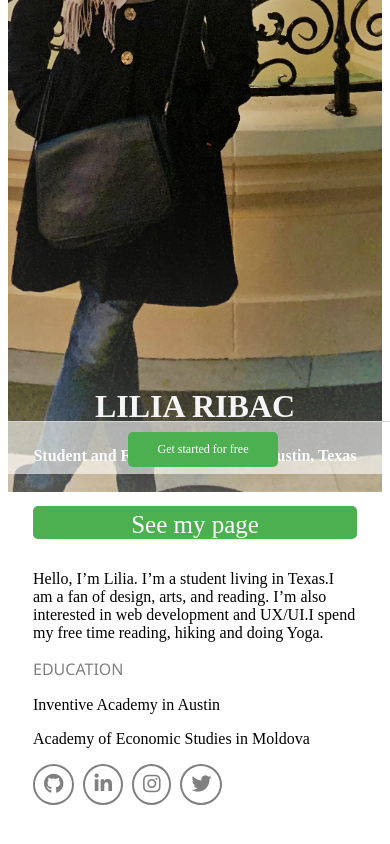
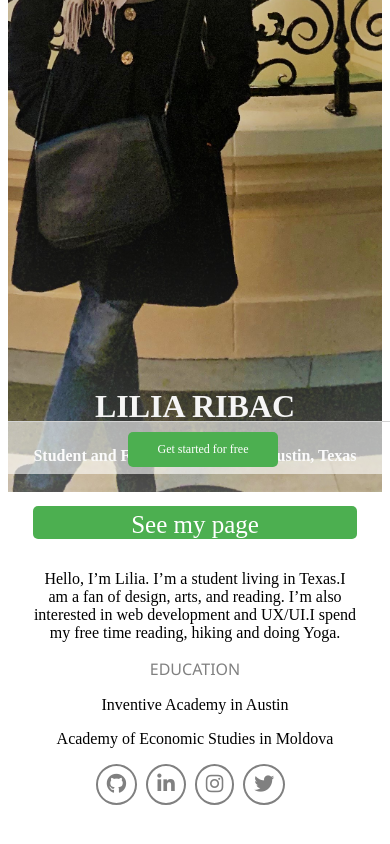
Before and after one commit to LiliaRibac/Responsive-Profile-Site, a plain HTML site: page index.html in a window 390 px wide. Shown: the part 370-1214 px from the top of the page. Drawn offline with Linux system fonts and the light colour scheme.

Commit message:
aline text in  center

```diff
--- a/styles.css
+++ b/styles.css
@@ -120,12 +120,12 @@ padding: 0px;
 
   /*  mobile*/
 
- @media(min-width:0px) and (max-width:426px)
- {
+ @media(min-width:0px) and (max-width:426px) {
 
   .second-container{
 
   display: block;
+
   }
   .profile-image{
   background-position: center center;
@@ -157,13 +157,22 @@ padding: 0px;
   .right-rail{
    top:-125px;
     position: relative;
-
     padding: 0px 25px 0px 25px;
   }
 
   .footer-text{
     display: none;
 
+  }
+  .education, .paragraph,
+  .head1, .icon{
+    justify-content: center;
+    text-align: center;
+
+  }
+  #social{
+    text-align: center;
+    justify-content: center;
   }
   }
   /* tablet*/
```
